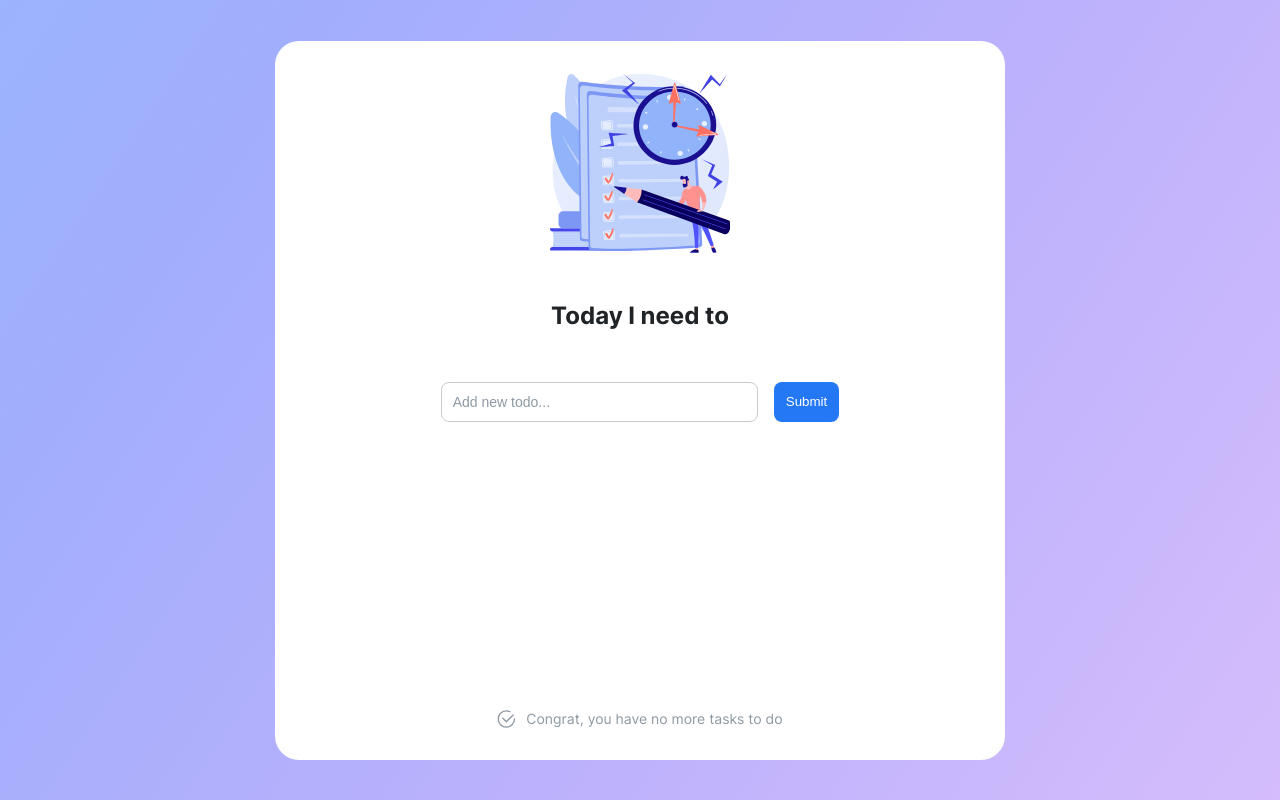
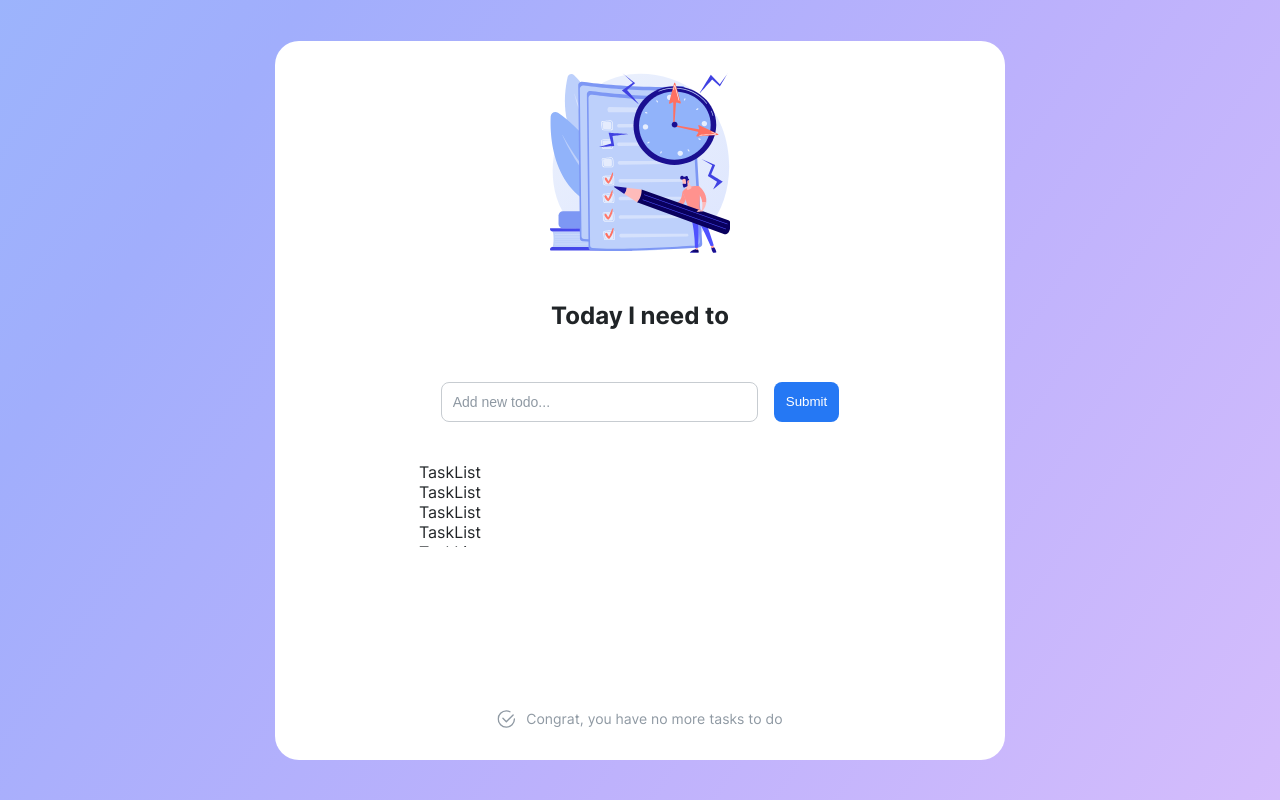
Before and after one commit to MertvyeDushi/MertvyeDushi.github.io, a Nuxt app: page / in a window 1280 px wide. Built offline with nearby package versions, Linux system fonts and the light colour scheme.

Commit message:
Скроллбар && Таск-лист

```diff
--- a/assets/styles/main.scss
+++ b/assets/styles/main.scss
@@ -15,9 +15,16 @@ body {
   box-sizing: border-box;
 }
 
-p {
+p,
+h1,
+ul,
+li {
   margin: 0;
   padding: 0;
+}
+
+li {
+  list-style: none;
 }
 
 button,
@@ -25,3 +32,22 @@ input {
   border: none;
   outline: none;
 }
+
+::-webkit-scrollbar,
+::-webkit-scrollbar-track,
+::-webkit-scrollbar-thumb {
+  width: 4px;
+}
+
+::-webkit-scrollbar {
+  background-color: transparent;
+}
+
+::-webkit-scrollbar-track {
+  background-color: transparent;
+}
+
+::-webkit-scrollbar-thumb {
+  border-radius: 8px;
+  background-color: var(--color-waddles);
+}
--- a/assets/styles/vars.scss
+++ b/assets/styles/vars.scss
@@ -7,4 +7,5 @@
   --color-stan: #c7ccd1;
   --color-wendy: #fff;
   --color-soos: #2578f4;
+  --color-waddles: #2024271a;
 }
--- a/components/common/CForm.vue
+++ b/components/common/CForm.vue
@@ -109,7 +109,7 @@ export default {
   &__btn {
     padding: 12px;
     border-radius: 8px;
-    background: var(--color-soos);
+    background-color: var(--color-soos);
     color: var(--color-wendy);
 
     opacity: 0;
--- a/components/common/CSurface.vue
+++ b/components/common/CSurface.vue
@@ -16,6 +16,6 @@ export default {
     height: 719px;
     padding: 32px;
     border-radius: 24px;
-    background: var(--color-wendy);
+    background-color: var(--color-wendy);
   }
 </style>
--- /dev/null
+++ b/components/tasks/TaskList.vue
@@ -0,0 +1,31 @@
+<template>
+  <ul class="task-list">
+    <li>TaskList</li>
+    <li>TaskList</li>
+    <li>TaskList</li>
+    <li>TaskList</li>
+    <li>TaskList</li>
+    <li>TaskList</li>
+    <li>TaskList</li>
+    <li>TaskList</li>
+    <li>TaskList</li>
+    <li>TaskList</li>
+    <li>TaskList</li>
+    <li>TaskList</li>
+  </ul>
+</template>
+
+<script>
+export default {
+  name: 'TaskList',
+}
+</script>
+
+<style lang="scss" scoped>
+.task-list {
+  width: 442px;
+  height: 85px;
+
+  overflow-y: auto;
+}
+</style>
--- a/pages/index.vue
+++ b/pages/index.vue
@@ -10,7 +10,12 @@
         Today I need to
       </c-title>
 
-      <c-form @add="addTask"></c-form>
+      <c-form
+        class="index-page__form"
+        @add="addTask"
+      ></c-form>
+
+      <task-list></task-list>
 
       <congration-box class="index-page__congration"></congration-box>
     </c-surface>
@@ -22,7 +27,9 @@ import CForm from '@/components/common/CForm'
 import CImg from '@/components/common/CImg'
 import CSurface from '@/components/common/CSurface'
 import CTitle from '@/components/common/CTitle'
+
 import CongrationBox from '@/components/congration-box/CongrationBox'
+import TaskList from '@/components/tasks/TaskList'
 
 export default {
   name: 'IndexPage',
@@ -33,6 +40,7 @@ export default {
     CSurface,
     CTitle,
     CongrationBox,
+    TaskList,
   },
 
   computed: {
@@ -74,6 +82,10 @@ export default {
     line-height: 29px;
   }
 
+  &__form {
+    margin-bottom: 40px;
+  }
+
   &__congration {
     position: absolute;
     bottom: 32px;
```
Also changed, not shown: 1 other file (tests, documents, lock files or other folders).
